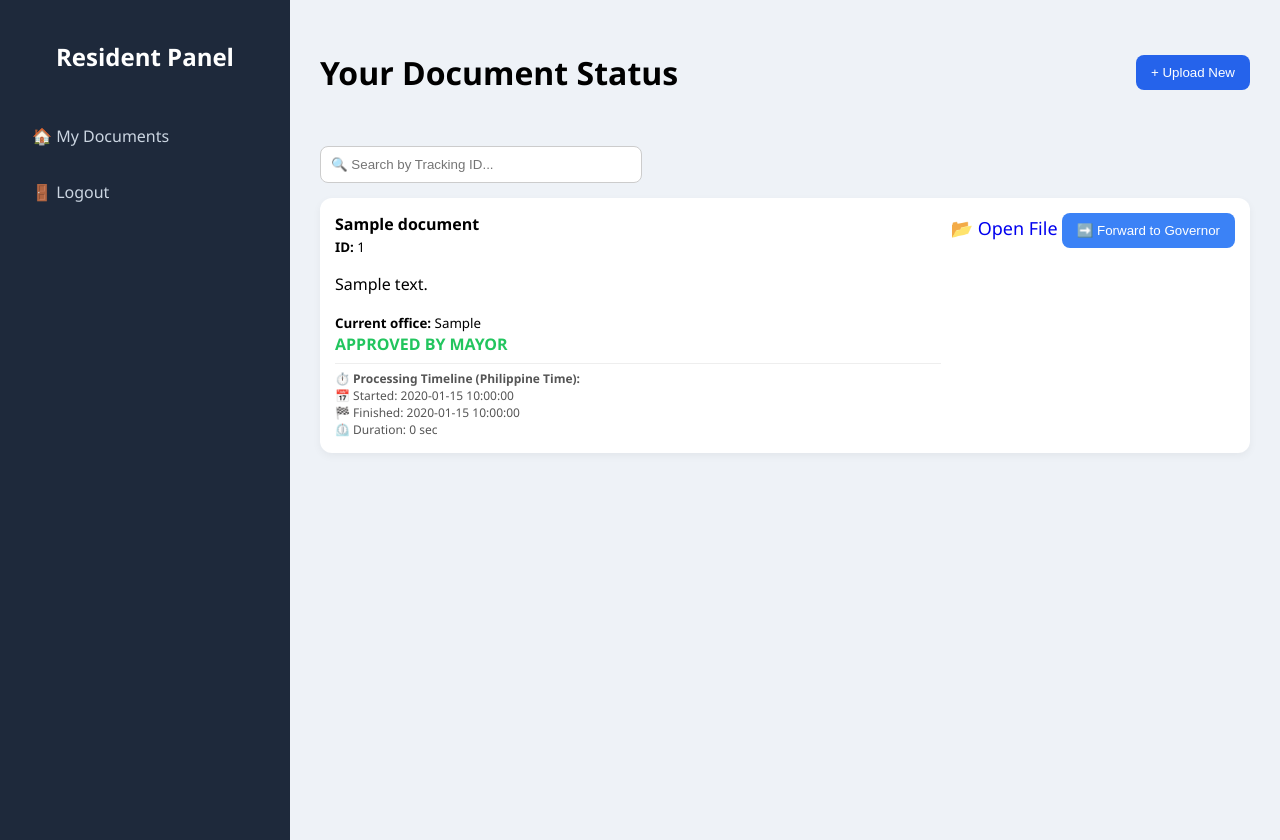
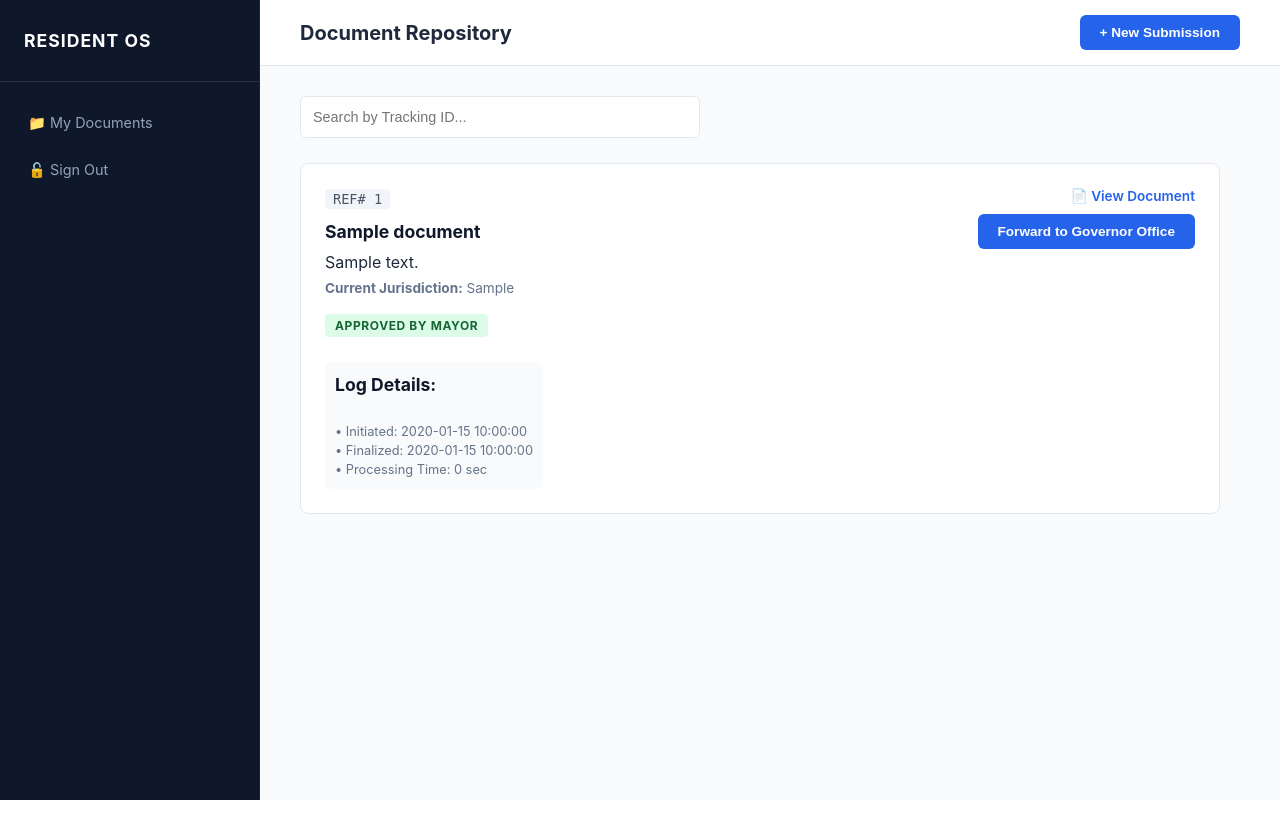
Before and after one commit to anj034542-star/AADS, a Flask app: page /userdashboard in a window 1280 px wide. After the commit the page ends 800 px from the top, so only its background shows below. Run offline with Flask 3, Linux system fonts and the light colour scheme; a user stored in the database is signed in; tables that the repository leaves empty hold one stand-in row (values such as "Sample post"); parts of the project's set-up code (start-up, migrations or seed data) failed here and were passed over.

Commit message:
Update userdashboard.html

```diff
--- a/templates/userdashboard.html
+++ b/templates/userdashboard.html
@@ -1,155 +1,285 @@
 <!DOCTYPE html>
-<html>
+<html lang="en">
 <head>
     <meta charset="UTF-8">
     <meta name="viewport" content="width=device-width, initial-scale=1.0">
-<title>Resident Dashboard</title>
+    <title>Resident Portal - Document Management</title>
     <style>
-body {
-  margin: 0;
-  font-family: "Segoe UI", sans-serif;
-  display: flex;
-  background: #eef2f7;
+        :root {
+            --primary: #2563eb;
+            --sidebar-bg: #0f172a;
+            --office-bg: #f8fafc;
+            --border-color: #e2e8f0;
+            --text-dark: #1e293b;
+            --text-muted: #64748b;
         }
 
+        * {
+            margin: 0;
+            padding: 0;
+            box-sizing: border-box;
+        }
+
+        body {
+            font-family: 'Inter', -apple-system, BlinkMacSystemFont, "Segoe UI", Roboto, sans-serif;
+            background: var(--office-bg);
+            color: var(--text-dark);
+            display: flex;
+            min-height: 100vh;
+        }
+
+        /* Sidebar - Professional Slate */
         .sidebar {
-  width: 250px;
-  height: 100vh;
-  background: #1e293b;
+            width: 260px;
+            background: var(--sidebar-bg);
             color: white;
-  padding: 20px;
+            display: flex;
+            flex-direction: column;
+            border-right: 1px solid rgba(255,255,255,0.05);
+        }
+
+        .sidebar-header {
+            padding: 30px 24px;
+            border-bottom: 1px solid rgba(255,255,255,0.1);
         }
 
         .sidebar h2 {
-  text-align: center;
-  margin-bottom: 40px;
+            font-size: 1.1rem;
+            letter-spacing: 1px;
+            text-transform: uppercase;
+            font-weight: 700;
+        }
+
+        .sidebar-nav {
+            padding: 20px 12px;
+            flex-grow: 1;
         }
 
         .sidebar a {
             display: flex;
             align-items: center;
-  gap: 10px;
-  padding: 12px;
-  margin-bottom: 10px;
-  color: #cbd5e1;
+            color: #94a3b8;
             text-decoration: none;
-  border-radius: 8px;
+            padding: 12px 16px;
+            margin-bottom: 5px;
+            border-radius: 6px;
+            font-size: 0.9rem;
+            transition: 0.2s;
         }
 
         .sidebar a:hover {
-  background: #334155;
+            background: rgba(255,255,255,0.05);
             color: white;
         }
 
+        /* Main Workspace */
         .main {
             flex: 1;
-  padding: 30px;
+            display: flex;
+            flex-direction: column;
+            overflow-y: auto;
         }
 
-.header {
+        .top-nav {
+            background: white;
+            padding: 15px 40px;
+            border-bottom: 1px solid var(--border-color);
             display: flex;
             justify-content: space-between;
             align-items: center;
         }
 
-.btn {
-  background: #2563eb;
-  color: white;
-  padding: 10px 15px;
-  border: none;
-  border-radius: 8px;
-  cursor: pointer;
+        .content-area {
+            padding: 30px 40px;
+            max-width: 1000px;
         }
 
+        /* Buttons - Flat & Corporate */
+        .btn {
+            background: var(--primary);
+            color: white;
+            padding: 10px 20px;
+            border: none;
+            border-radius: 6px;
+            font-weight: 600;
+            font-size: 0.85rem;
+            cursor: pointer;
+            transition: background 0.2s;
+            display: inline-flex;
+            align-items: center;
+            gap: 8px;
+        }
+
+        .btn:hover { background: #1d4ed8; }
+
+        /* Form Card */
         .form-card {
             background: white;
-  padding: 20px;
-  margin-top: 20px;
-  border-radius: 12px;
+            padding: 24px;
+            margin: 20px 0;
+            border-radius: 8px;
+            border: 1px solid var(--border-color);
             display: none;
-  box-shadow: 0 4px 10px rgba(0,0,0,0.05);
+            box-shadow: 0 4px 6px -1px rgba(0, 0, 0, 0.05);
         }
 
         input, textarea, select {
             width: 100%;
-  padding: 10px;
-  margin-top: 10px;
-  border-radius: 8px;
-  border: 1px solid #ccc;
+            padding: 12px;
+            margin-top: 8px;
+            margin-bottom: 15px;
+            border-radius: 6px;
+            border: 1px solid var(--border-color);
+            font-size: 0.9rem;
+            background: #fff;
         }
 
+        input:focus {
+            outline: 2px solid #bfdbfe;
+            border-color: var(--primary);
+        }
+
+        /* Search Bar */
+        .search-container {
+            margin-bottom: 25px;
+        }
+
+        /* Document Folders (Cards) */
         .card {
             background: white;
-  padding: 15px;
-  margin-top: 15px;
-  border-radius: 12px;
+            padding: 24px;
+            margin-bottom: 20px;
+            border-radius: 8px;
+            border: 1px solid var(--border-color);
             display: flex;
             justify-content: space-between;
-  align-items: flex-start;
-  box-shadow: 0 3px 8px rgba(0,0,0,0.05);
-  flex-wrap: wrap;
+            transition: transform 0.1s, box-shadow 0.1s;
+        }
+
+        .card:hover {
+            box-shadow: 0 4px 12px rgba(0,0,0,0.05);
         }
 
         .card-left {
-  max-width: 70%;
-  flex: 1;
+            max-width: 75%;
+        }
+
+        .card-left strong {
+            font-size: 1.1rem;
+            display: block;
+            margin-bottom: 4px;
+            color: var(--sidebar-bg);
+        }
+
+        .tracking-id {
+            display: inline-block;
+            background: #f1f5f9;
+            color: #475569;
+            padding: 2px 8px;
+            border-radius: 4px;
+            font-family: monospace;
+            font-size: 0.85rem;
+            margin-bottom: 12px;
         }
 
         .status {
-  font-weight: bold;
+            font-size: 0.75rem;
+            font-weight: 700;
+            text-transform: uppercase;
+            letter-spacing: 0.05em;
+            padding: 4px 10px;
+            border-radius: 4px;
+            display: inline-block;
+            margin: 10px 0;
         }
 
-.pending { color: #f59e0b; }
-.approved { color: #22c55e; }
-.declined { color: #ef4444; }
+        .pending { background: #fef3c7; color: #92400e; }
+        .approved { background: #dcfce7; color: #166534; }
+        .declined { background: #fee2e2; color: #991b1b; }
+
+        .actions {
+            display: flex;
+            flex-direction: column;
+            gap: 10px;
+            align-items: flex-end;
+        }
 
         .actions a {
             text-decoration: none;
-  font-size: 18px;
-  margin-left: 10px;
+            color: var(--primary);
+            font-size: 0.85rem;
+            font-weight: 600;
         }
 
+        .actions a:hover { text-decoration: underline; }
+
         .time-info {
-  font-size: 12px;
-  color: #555;
-  margin-top: 8px;
-  border-top: 1px solid #eee;
-  padding-top: 6px;
+            font-size: 0.8rem;
+            color: var(--text-muted);
+            margin-top: 15px;
+            background: #f9fafb;
+            padding: 10px;
+            border-radius: 6px;
+            line-height: 1.5;
+        }
+
+        @media (max-width: 768px) {
+            body { flex-direction: column; }
+            .sidebar { width: 100%; height: auto; }
+            .card { flex-direction: column; }
+            .actions { align-items: flex-start; margin-top: 15px; }
         }
     </style>
 </head>
 <body>
 
-<div class="sidebar">
-  <h2>Resident Panel</h2>
-  <a href="#" onclick="showAll()">🏠 My Documents</a>
-  <a href="/logout">🚪 Logout</a>
+<aside class="sidebar">
+    <div class="sidebar-header">
+        <h2>Resident OS</h2>
     </div>
+    <nav class="sidebar-nav">
+        <a href="#" onclick="showAll()">📁 My Documents</a>
+        <a href="/logout">🔓 Sign Out</a>
+    </nav>
+</aside>
 
 <div class="main">
-  <div class="header">
-    <h1>Your Document Status</h1>
-    <button class="btn" onclick="toggleForm()">+ Upload New</button>
+    <header class="top-nav">
+        <div class="nav-left">
+            <h1 style="font-size: 1.25rem; font-weight: 700;">Document Repository</h1>
         </div>
+        <button class="btn" onclick="toggleForm()">+ New Submission</button>
+    </header>
 
-  <div style="margin-top:20px;">
-    <input type="text" id="searchInput" placeholder="🔍 Search by Tracking ID..." onkeyup="searchDocs()" style="width: 300px; padding:10px; border-radius:8px; border:1px solid #ccc;">
+    <div class="content-area">
+        <div class="search-container">
+            <input type="text" id="searchInput" placeholder="Search by Tracking ID..." onkeyup="searchDocs()" style="max-width: 400px; margin:0;">
         </div>
 
         <!-- Upload Form -->
         <div class="form-card" id="docForm">
-    <input type="text" id="docTitle" placeholder="Title">
-    <textarea id="docDesc" placeholder="Description"></textarea>
+            <h3 style="margin-bottom: 15px;">New Document Submission</h3>
+            <label style="font-size:0.8rem; font-weight:600;">Title</label>
+            <input type="text" id="docTitle" placeholder="e.g. Clearance Request">
+            <label style="font-size:0.8rem; font-weight:600;">Purpose / Description</label>
+            <textarea id="docDesc" placeholder="State the reason for this submission..."></textarea>
             <select id="docOffice" style="display:none;">
                 <option value="Office 1" selected>Office 1</option>
             </select>
-    <p style="color:gray;">Documents are always first sent to Office 1 (Barangay).</p>
+            <p style="color:var(--text-muted); font-size: 0.75rem; margin-bottom: 15px;">
+                Note: All submissions are initially routed to the Barangay Office for verification.
+            </p>
+            <label style="font-size:0.8rem; font-weight:600;">Attach Document</label>
             <input type="file" id="docFile" accept=".doc,.docx,.xls,.xlsx">
-    <button class="btn" onclick="saveDocument()">Upload</button>
+            <div style="display:flex; gap:10px;">
+                <button class="btn" onclick="saveDocument()">Process Upload</button>
+                <button class="btn" style="background:#64748b;" onclick="toggleForm()">Cancel</button>
+            </div>
         </div>
 
         <!-- Document List -->
         <div id="documentsList"></div>
+    </div>
 </div>
 
 <script>
@@ -200,7 +330,6 @@ function saveDocument() {
         renderDocs(allDocs);
         document.getElementById('docTitle').value = '';
         document.getElementById('docDesc').value = '';
-    document.getElementById('docOffice').value = '';
         fileInput.value = '';
         document.getElementById('docForm').style.display = 'none';
     })
@@ -210,7 +339,6 @@ function saveDocument() {
     });
 }
 
-// Helper to format seconds into "X min Y sec"
 function formatDuration(seconds) {
     if (!seconds && seconds !== 0) return '—';
     const mins = Math.floor(seconds / 60);
@@ -223,55 +351,59 @@ function renderDocs(docs) {
     const list = document.getElementById('documentsList');
     list.innerHTML = '';
 
+    if(docs.length === 0) {
+        list.innerHTML = '<div style="text-align:center; padding:40px; color:#94a3b8;">No documents found in your repository.</div>';
+        return;
+    }
+
     docs.forEach(doc => {
         let statusClass = "pending";
         let statusText = doc.status || "PENDING";
 
-    // Determine status color class
         if (statusText.includes("APPROVED")) statusClass = "approved";
         if (statusText.includes("DECLINED")) statusClass = "declined";
 
         let forwardButton = "";
-
         if (doc.status === "APPROVED BY BARANGAY") {
-      forwardButton = `<button class="btn" style="background:#3b82f6;" onclick="forwardDocument('${doc.tracking_id}', 'mayor')">➡️ Forward to Mayor</button>`;
+            forwardButton = `<button class="btn" style="background:#2563eb;" onclick="forwardDocument('${doc.tracking_id}', 'mayor')">Forward to Mayor Office</button>`;
         } else if (doc.status === "APPROVED BY MAYOR") {
-      forwardButton = `<button class="btn" style="background:#3b82f6;" onclick="forwardDocument('${doc.tracking_id}', 'governor')">➡️ Forward to Governor</button>`;
+            forwardButton = `<button class="btn" style="background:#2563eb;" onclick="forwardDocument('${doc.tracking_id}', 'governor')">Forward to Governor Office</button>`;
         }
 
         let declineHtml = "";
         if (statusText.includes("DECLINED")) {
-      declineHtml = `<div style="background:#fee2e2; padding:8px; margin-top:8px; border-radius:6px;">
-        <strong>📢 ${doc.declined_by || "An office"} declined:</strong><br>${doc.decline_reason || "No reason given"}
+            declineHtml = `<div style="background:#fee2e2; padding:12px; margin-top:12px; border-radius:6px; border-left:4px solid #ef4444; font-size:0.9rem;">
+                <strong>Rejection Note:</strong> ${doc.decline_reason || "No reason given"}
               </div>`;
         }
 
-    // Time tracking data
-    const startTime = doc.process_start_time ? doc.process_start_time : null;
-    const endTime = doc.process_end_time ? doc.process_end_time : null;
+        const startTime = doc.process_start_time || 'Pending';
+        const endTime = doc.process_end_time || 'In Progress';
         const durationSeconds = doc.processing_duration_seconds;
 
         let timeHtml = `<div class="time-info">
-      <strong>⏱️ Processing Timeline (Philippine Time):</strong><br>
-      📅 Started: ${startTime || 'Not recorded'}<br>
-      🏁 Finished: ${endTime || 'Still in process'}<br>
-      ⏲️ Duration: ${endTime ? formatDuration(durationSeconds) : '— (pending)'}
+            <strong>Log Details:</strong><br>
+            • Initiated: ${startTime}<br>
+            • Finalized: ${endTime}<br>
+            • Processing Time: ${endTime !== 'In Progress' ? formatDuration(durationSeconds) : 'N/A'}
         </div>`;
 
         const div = document.createElement('div');
         div.className = "card";
         div.innerHTML = `
             <div class="card-left">
-        <strong>${escapeHtml(doc.title)}</strong><br>
-        <small><b>ID:</b> ${doc.tracking_id}</small>
-        <p>${escapeHtml(doc.desc)}</p>
-        <small><b>Current office:</b> ${doc.target_office || doc.office}</small><br>
+                <span class="tracking-id">REF# ${doc.tracking_id}</span>
+                <strong>${escapeHtml(doc.title)}</strong>
+                <p style="margin-top:10px;">${escapeHtml(doc.desc)}</p>
+                <div style="font-size:0.85rem; color:var(--text-muted); margin: 8px 0;">
+                    <b>Current Jurisdiction:</b> ${doc.target_office || doc.office}
+                </div>
                 <span class="status ${statusClass}">${statusText}</span>
                 ${declineHtml}
                 ${timeHtml}
             </div>
             <div class="actions">
-        <a href="/uploads/${doc.filename}" target="_blank">📂 Open File</a>
+                <a href="/uploads/${doc.filename}" target="_blank">📄 View Document</a>
                 ${forwardButton}
             </div>
         `;
@@ -279,7 +411,6 @@ function renderDocs(docs) {
     });
 }
 
-// Simple escape to prevent XSS
 function escapeHtml(str) {
     if (!str) return '';
     return str.replace(/[&<>]/g, function(m) {
@@ -299,13 +430,13 @@ function forwardDocument(trackingId, target) {
         .then(res => res.json())
         .then(data => {
             if (data.success) {
-        alert("Document forwarded to next office!");
-        loadDocs(); // refresh list
+                alert("Success: Document routed to next administrative office.");
+                loadDocs();
             } else {
-        alert("Cannot forward: " + (data.error || "Invalid status"));
+                alert("Routing Error: " + (data.error || "Invalid status"));
             }
         })
-    .catch(err => alert("Forwarding failed"));
+        .catch(err => alert("Routing process failed"));
 }
 
 function showAll() {
@@ -321,8 +452,8 @@ function searchDocs() {
     const filtered = allDocs.filter(doc => doc.tracking_id && doc.tracking_id.toLowerCase().includes(input));
     if (filtered.length === 0) {
         document.getElementById('documentsList').innerHTML = `
-      <div style="background:white; padding:20px; margin-top:20px; border-radius:10px; text-align:center; color:#ef4444; font-weight:bold;">
-        ❌ Tracking ID not found
+            <div style="background:white; border: 1px solid #fecaca; padding:20px; margin-top:20px; border-radius:8px; text-align:center; color:#ef4444;">
+                Search Result: No document found with Tracking ID "<b>${input}</b>"
             </div>
         `;
         return;
```
Lines whose indentation alone changed are shown as unchanged.
